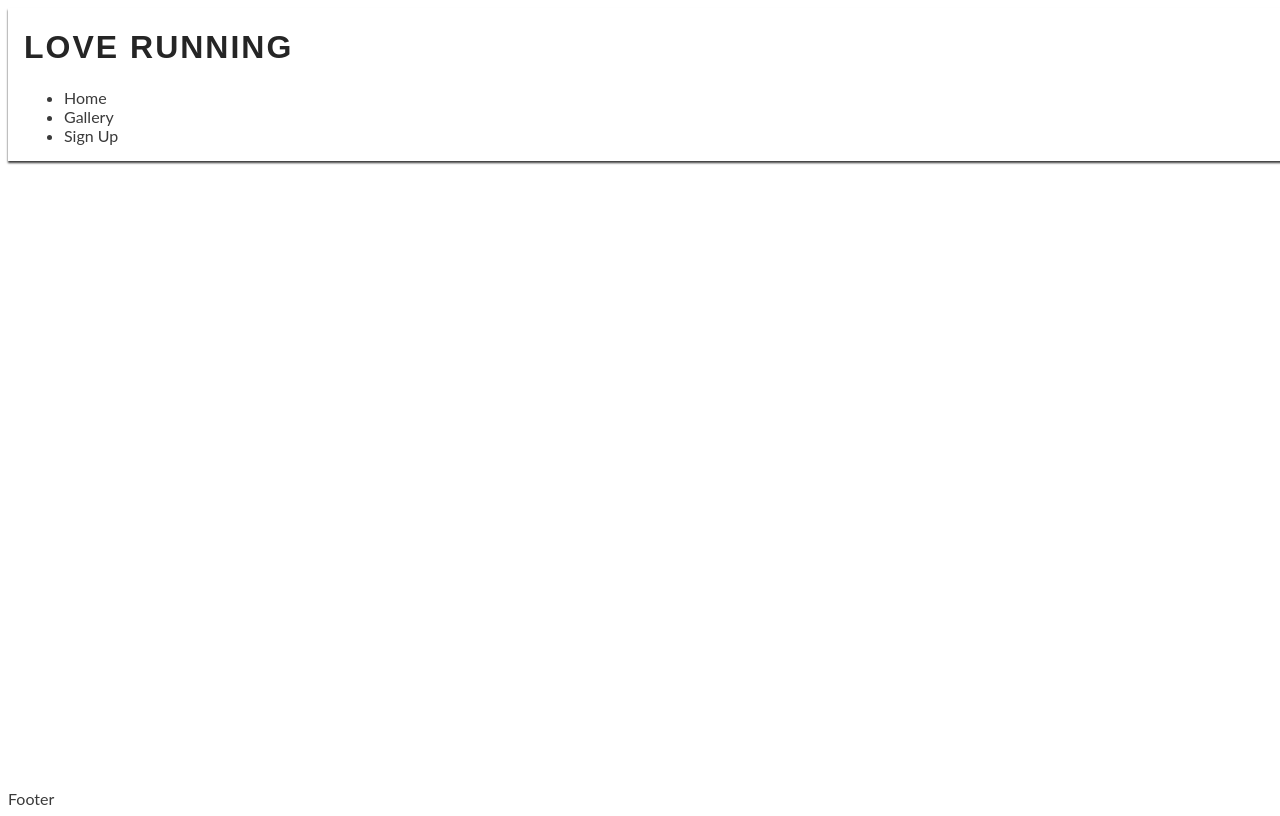
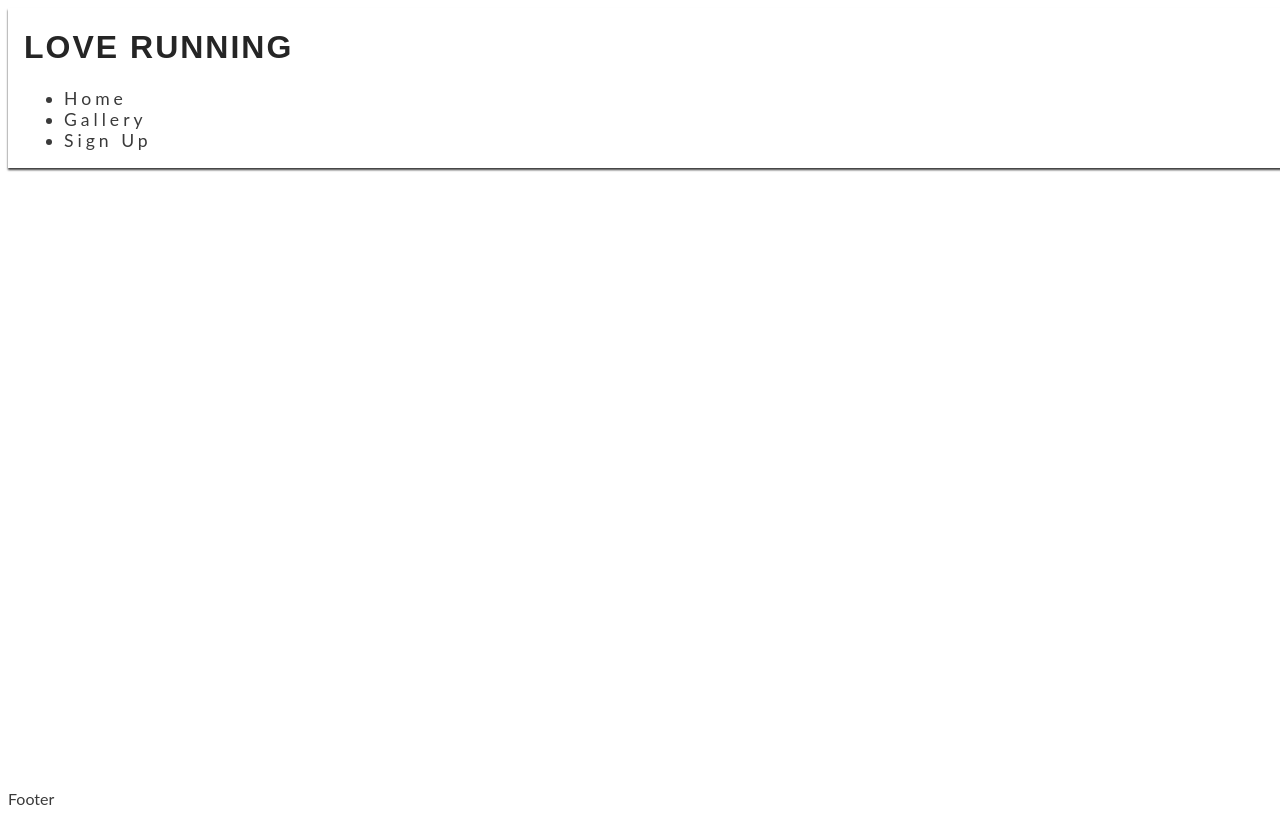
Before and after one commit to gregp1985/love-running, a plain HTML site: page index.html in a window 1280 px wide. Drawn offline with Linux system fonts and the light colour scheme.

Commit message:
Styles for menu id

```diff
--- a/assets/css/style.css
+++ b/assets/css/style.css
@@ -42,3 +42,9 @@ main {
     /* Make main element take up all available space */
     flex: 1 0 auto;
 }
+
+#menu {
+    font-size: 110%;
+    letter-spacing: 4px;
+    list-style-type: none;
+}
--- a/index.html
+++ b/index.html
@@ -20,11 +20,11 @@
         <a href="index.html">
             <h1 id="Logo">Love Running</h1>
         </a>
-        <nav>
+        <nav id="menu">
             <ul>
-                <li><a href="index.html">Home</a></li>
-                <li><a href="about.html">Gallery</a></li>
-                <li><a href="events.html">Sign Up</a></li>
+                <li><a href="">Home</a></li>
+                <li><a href="">Gallery</a></li>
+                <li><a href="">Sign Up</a></li>
             </ul>
         </nav>
 
```
